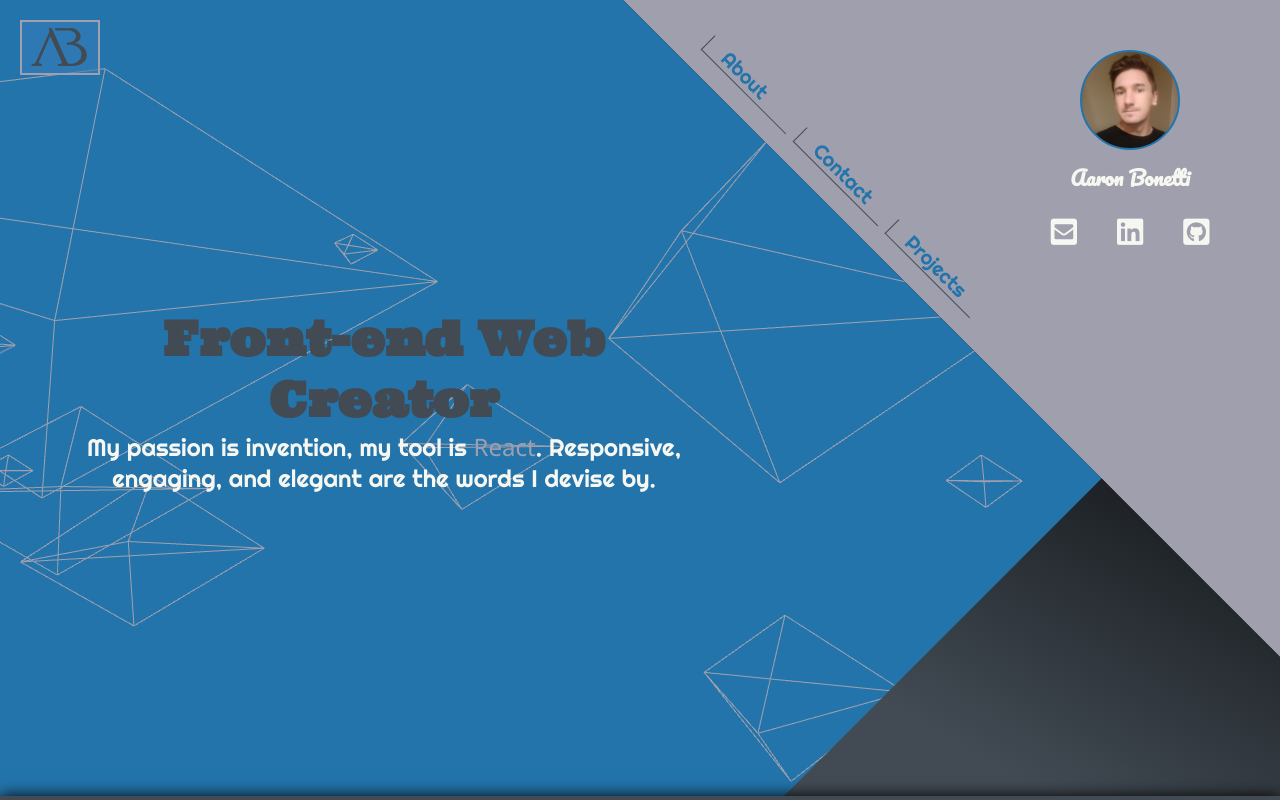
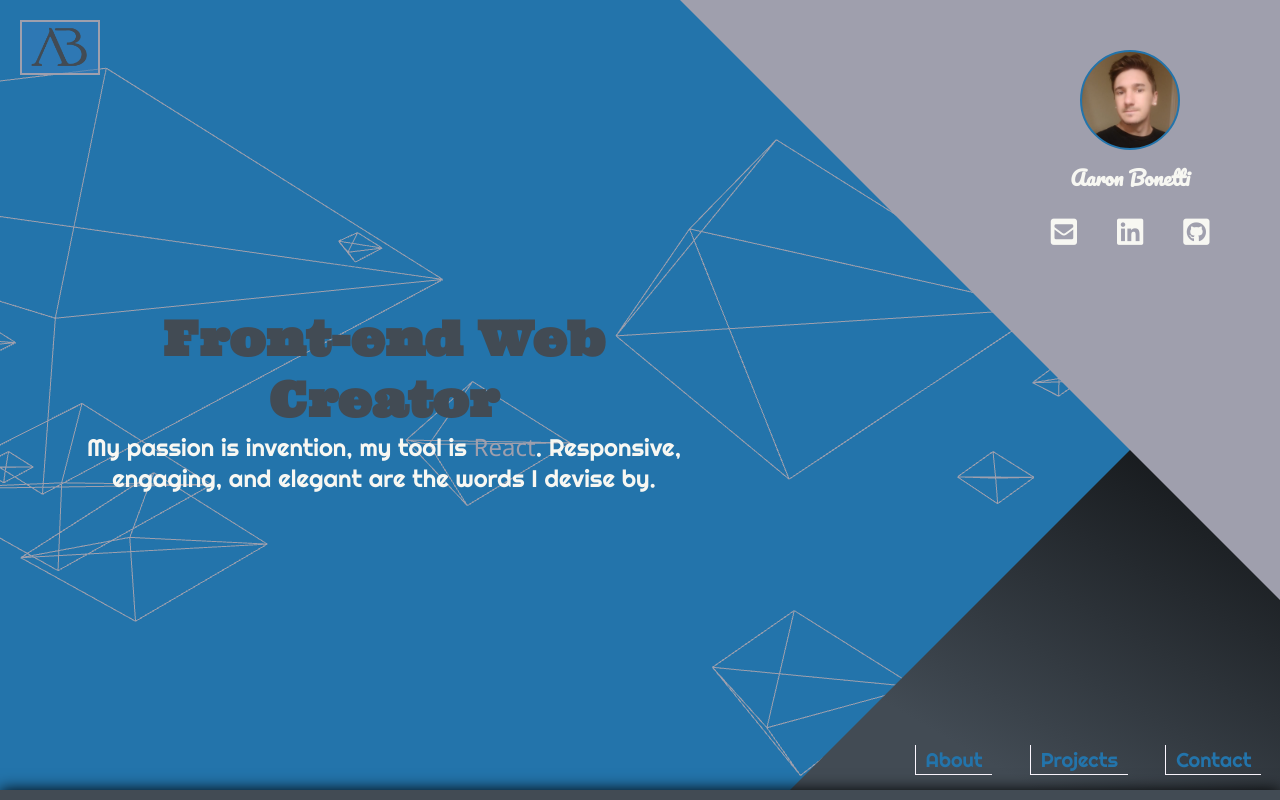
Before and after one commit to AaronMikeBonetti/Portfolio, a React (Create React App) app: page / in a window 1280 px wide. Shown: the top 800 px of the page. Built offline with nearby package versions, Linux system fonts and the light colour scheme.

Commit message:
fixed title animation responsiveness

```diff
--- a/public/index.html
+++ b/public/index.html
@@ -9,7 +9,11 @@
     <link href="https://fonts.googleapis.com/css?family=Righteous|Ultra&display=swap" rel="stylesheet">
     <link href="https://fonts.googleapis.com/css?family=Pacifico&display=swap" rel="stylesheet">
   </head>
+  <style>
+  canvas{
 
+  }
+  </style>
   <body>
     <div id="root">
     </div>
--- a/src/components/About Section/about.scss
+++ b/src/components/About Section/about.scss
@@ -1,7 +1,6 @@
 @import "../../app.scss";
 
 .about__container{
-
     display: grid;
     grid-template-columns: 5% 1fr 2fr 5%;
     grid-template-rows: 100px 1fr 1fr 100px;
--- a/src/components/Three Animation/three.scss
+++ b/src/components/Three Animation/three.scss
@@ -4,8 +4,11 @@
     background: $primary;
 
 
+
+
 #three-animation__canvas{
-    margin: 0px auto ;
+    overflow-x: hidden;
+    margin: 0 auto;
 
 }
 
--- a/src/components/Title Section/Title.js
+++ b/src/components/Title Section/Title.js
@@ -23,7 +23,7 @@ export default class Title extends Component {
   }
 
   handleScroll(e){
-    console.log(e.target.className)
+
     switch(e.target.className){
       case "title__logo__container"  : window.scrollTo(0,0)
       break
@@ -41,7 +41,7 @@ export default class Title extends Component {
   }
 
   render() {
-    console.log(this.state)
+
     return (
       <div className="title">
         <div onClick={this.handleScroll}className="title__logo__container">
@@ -53,7 +53,9 @@ export default class Title extends Component {
         <div className="title__jumbotron"><h1>Front-end Web Creator</h1>
         <p>My passion is invention, my tool is <span>React</span>. Responsive, engaging, and elegant are the words I devise by.</p>
         </div>
+        <div className="title__top__triangle"></div>
         <div className="title__info__container">
+
         <div className="title__img"></div>
         <h1>Aaron Bonetti</h1>
 
--- a/src/components/Title Section/title-queries.scss
+++ b/src/components/Title Section/title-queries.scss
@@ -1,23 +1,31 @@
 @import "../../app.scss";
 
+@media screen and (max-width:1000px){
+.title{
+    .title__nav{
+        position: absolute;
+        display: flex;
+        flex-direction: row;
+        justify-content: center;
+        align-items: center;
+        z-index:1;
+        bottom: 0;
+        right: 0;
+        height: 80px;
+        width: 50vw;
 
-@media screen and (max-width:770px){
-    .title{
-        .title__jumbotron{
-            font-size: 2vh;
-            p{
-            font-size: 2vh;
-            }
+
+        .title__nav__about,.title__nav__contact,.title__nav__projects{
+
+
+            padding: 2px 10px;
+            margin: 0 auto;
         }
-        .title__nav{
-            right: -780px;
-        }
-        .title__info__container{
-            top:60vh;
-        }
-    }
 }
-@media screen and (max-width:505px){
+}
+}
+
+@media screen and (max-width:700px){
     .title{
         grid-template-rows:  1fr 30vh;
         .title__jumbotron{
@@ -25,6 +33,10 @@
             p{
                 font-size: 2.5vh;
             }
+        }
+        .title__top__triangle{
+            height: 200px;
+            width: 200px;
         }
         .title__logo__container{
             height: 50px;
@@ -68,6 +80,8 @@
         .title__nav__button__closed{
             background-image:url("./imgs/nav-closed-img.png");
         }
+
+
         .title__nav{
             position: fixed;
             z-index: 2;
@@ -82,8 +96,9 @@
             -webkit-clip-path: none;
             clip-path: none;
             opacity: 0.9;
-            box-shadow: 3px -5px 5px;
+            box-shadow: 3px 2px 15px;
             animation: mobile-animate 0.5s ease-in-out;
+            background:#9F9FAD;
             border-bottom: 2px solid $primary;
             border-left: 2px solid $primary;
             @keyframes mobile-animate {
@@ -117,7 +132,7 @@
                 grid-column: 2;
                 grid-row:3;
             }
-        }
+    }
         .closed{
             display: none;
         }
@@ -129,3 +144,15 @@
         }
     }
 }
+
+@media screen and (max-width:400px){
+    .title{
+        grid-template-rows:  1fr 30vh;
+        .title__jumbotron{
+            font-size: 2vh;
+            p{
+                font-size: 2vh;
+            }
+        }
+    }
+}
--- a/src/components/Title Section/title.scss
+++ b/src/components/Title Section/title.scss
@@ -1,11 +1,12 @@
 @import "../../app.scss";
 
 .title{
-    overflow: hidden;
+
     position: absolute;
     top: 0;
     width: 100%;
     height: 100vh;
+    overflow-y: hidden;
     display: grid;
     grid-template-columns: 1fr 40vw ;
     grid-template-rows:  1fr;
@@ -145,12 +146,10 @@
             background-position: center;
             background-size: cover;
             margin: 10px auto;
-
             height:100px;
             width: 100px;
             border-radius: 50%;
             border: 2px solid $primary;
-
 
         }
         h1{
@@ -164,11 +163,9 @@
         }
         .title__social__container{
             i{
-
                 margin: 20px;
                 font-size: 30px;
                 transition: all .2s ease-in-out;
-
             }
             i:hover{
                 color: $primary;
@@ -176,37 +173,48 @@
             }
         }
     }
+    .title__top__triangle{
+        transform: rotate(270deg);
+        position: absolute;
+        z-index:1;
+        top:0px;
+        right: 0px;
+        background: $primary-dark;
+        box-shadow: 200px 200px 500px;
+        height: 600px;
+        width: 600px;
+        -webkit-clip-path: polygon(100% 0, 0 100%, 100% 100%);
+        clip-path: polygon(100% 0, 0 100%, 100% 100%);
+    }
 
     .title__nav{
-        transform: rotate(135deg);
         position: absolute;
+        display: flex;
+        flex-direction: row;
+        justify-content: center;
+        align-items: center;
         z-index:1;
-        top:-500px;
-        right: -550px;
-        display: grid;
-        grid-template-columns: 1fr 20px 10px;
-        grid-template-rows: 520px 1fr 1fr 1fr 80px;
-        grid-gap: 10px;
-        background: $primary-dark;
-        box-shadow: 200px 200px 500px;
-        height: 1000px;
-        width: 1000px;
-        -webkit-clip-path: polygon(100% 0, 0 100%, 100% 100%);
-        clip-path: polygon(100% 0, 0 100%, 100% 100%);
+        bottom: 0;
+        right: 0;
+        height: 80px;
+        width: 30vw;
+
+
         .title__nav__about,.title__nav__contact,.title__nav__projects{
-            grid-column: 2;
-            grid-row:4;
+
             font-family: 'Righteous', cursive;
             color: $primary;
-            border-top: 1px solid $secondary-dark;
-            border-left: 1px solid $secondary-dark;
-            writing-mode: vertical-lr;
-            text-orientation:mixed;
-            text-align: left;
-            transform: rotate(180deg);
+            border-bottom: 1px solid $secondary-light;
+            border-left: 1px solid $secondary-light;
+
+            padding: 2px 10px;
+            margin: 0 auto;
+
+            text-align: center;
+
             cursor: pointer;
             font-size: 20px;
-            padding: 20px 0px 3px 0px;
+
             transition: all 0.2s ease-in-out;
 
         }
--- a/src/index.js
+++ b/src/index.js
@@ -3,22 +3,10 @@ import ReactDOM from 'react-dom';
 import App from './App';
 import * as serviceWorker from './serviceWorker';
 import {Renderer} from "./components/Three Animation/ThreeLogic"
-//initial set size, i've set margin in the title.js component to keep it centered
-function renderThreejs(){
-  if(window.innerWidth<800){
-    return Renderer.setSize( window.innerWidth - 80, window.innerHeight -4 );
-  }
-  else{
-    return Renderer.setSize(window.innerWidth - 15, window.innerHeight -4 );}
-}
-renderThreejs()
 
-//set size on resize
 
-window.addEventListener("resize", ()=>{
-  renderThreejs()
-  })
 
+ Renderer.setSize(window.innerWidth, window.innerHeight - 10 );
 
 
 
```
